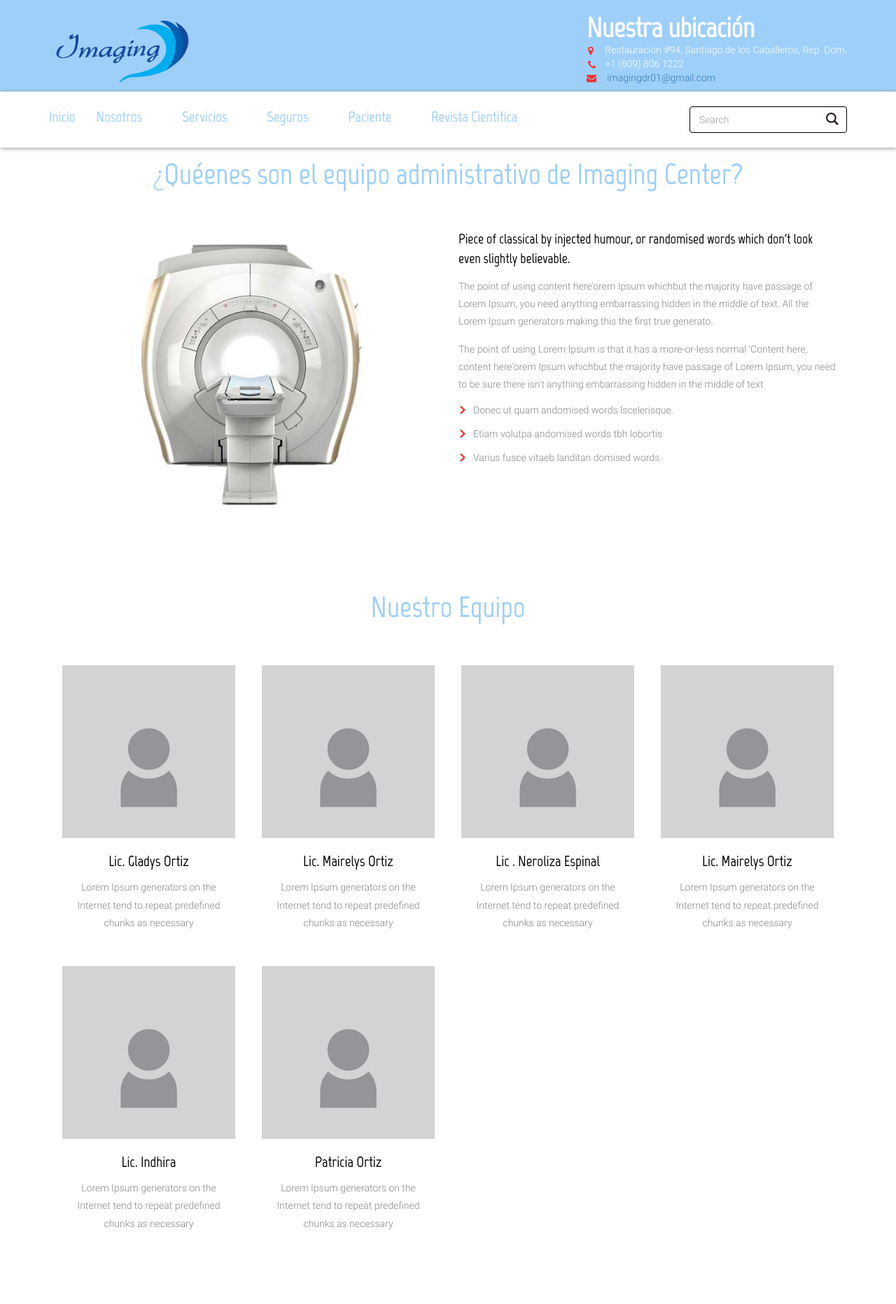
After one commit to rramoso/imagingcenter, a Django app: page /administrativo in a window 1280 px wide. The commit adds this page. Shown: the top 1864 px of the page at 70% size. Run offline with Django 3.2, Linux system fonts and the light colour scheme; some libraries are stand-ins or nearby versions.

Commit message:
Changes on the Nav Bar and adding admin and doctors pages

```diff
--- a/apps/home/static/home/css/style.css
+++ b/apps/home/static/home/css/style.css
@@ -1848,3 +1848,41 @@ h1.t-button,h2.t-button,h3.t-button,h4.t-button,h5.t-button {
 	}
 }
 /*--//responsive-design---*/
+
+/* Dropdown menu */
+.dropbtn {
+    /* background-color: #4CAF50; */
+    color: white;
+    /* padding: 16px; */
+    /* font-size: 16px; */
+    border: none;
+}
+
+.dropdown {
+    position: relative;
+    display: inline-block;
+}
+
+.dropdown-content {
+    display: none;
+    position: absolute;
+    background-color: #ffff;
+    min-width: 160px;
+    box-shadow: 0px 8px 16px 0px rgba(0,0,0,0.2);
+    z-index: 1;
+}
+
+.dropdown-content a {
+    color: black;
+    padding: 12px 16px;
+    text-decoration: none;
+    display: block;
+}
+
+.dropdown-content a:hover {background-color: #ddd;}
+
+.dropdown:hover .dropdown-content {display: block;}
+
+.dropdown:hover .dropbtn {
+	/* background-color: #3e8e41; */
+}
--- /dev/null
+++ b/apps/home/templates/administrativo.html
@@ -0,0 +1,164 @@
+{% extends 'base.html' %}
+{% load staticfiles %}
+
+{%block mainContent %}
+	<div class="about">
+		<div class="container">
+			<h3>&iquest;Qu&eacute;enes son el equipo administrativo de Imaging Center?</h3>
+			<div class="about-text">
+				<div class="col-md-6 about-text-left">
+					<img src="{% static 'home/images/MRI Scan.jpg' %}" class="img-responsive" alt=""/>
+				</div>
+				<div class="col-md-6 about-text-right">
+					<h4>Piece of classical by injected humour, or randomised words which don't look even slightly believable.</h4>
+					<p>The point of using content here'orem Ipsum whichbut the majority have  passage of Lorem Ipsum, you need
+						anything embarrassing hidden in the middle of text. All the Lorem Ipsum generators making this the first true generato.</p>
+					<p>The point of using Lorem Ipsum is that it has a more-or-less normal 'Content here, content here'orem Ipsum whichbut the majority have  passage of Lorem Ipsum, you need to be sure there isn't
+						anything embarrassing hidden in the middle of text</p>
+					<ul>
+						<li><a href="#">Donec ut quam andomised words lscelerisque.</a></li>
+						<li><a href="#">Etiam volutpa andomised words tbh lobortis</a></li>
+						<li><a href="#">Varius fusce vitaeb landitan domised words.</a></li>
+					</ul>
+				</div>
+				<div class="clearfix"> </div>
+			</div>
+		</div>
+		<div class="about-team">
+			<h3>Nuestro Equipo</h3>
+			<div class="container">
+				<div class="row team-row">
+					<div class="col-sm-6 col-md-3 team-grids">
+						<div class="thumbnail team-thmnl">
+							<img src="{% static 'home/images/person-placeholder.png' %}" alt="...">
+							<div class="caption">
+								<h4><a href="#">Lic. Gladys Ortiz</a></h4>
+								<p>Lorem Ipsum generators on the Internet tend to repeat predefined chunks as necessary</p>
+							</div>
+						</div>
+					</div>
+					<div class="col-sm-6 col-md-3 team-grids">
+						<div class="thumbnail team-thmnl">
+							<img src="{% static 'home/images/person-placeholder.png' %}" alt="...">
+							<div class="caption">
+								<h4><a href="#">Lic. Mairelys Ortiz</a></h4>
+								<p>Lorem Ipsum generators on the Internet tend to repeat predefined chunks as necessary</p>
+							</div>
+						</div>
+					</div>
+					<div class="col-sm-6 col-md-3 team-grids">
+						<div class="thumbnail team-thmnl">
+							<img src="{% static 'home/images/person-placeholder.png' %}" alt="...">
+							<div class="caption">
+								<h4><a href="#">Lic . Neroliza Espinal </a></h4>
+								<p>Lorem Ipsum generators on the Internet tend to repeat predefined chunks as necessary</p>
+							</div>
+						</div>
+					</div>
+					<div class="col-sm-6 col-md-3 team-grids">
+						<div class="thumbnail team-thmnl">
+							<img src="{% static 'home/images/person-placeholder.png' %}" alt="...">
+							<div class="caption">
+								<h4><a href="#">Lic. Mairelys Ortiz</a></h4>
+								<p>Lorem Ipsum generators on the Internet tend to repeat predefined chunks as necessary</p>
+							</div>
+						</div>
+					</div>
+          <div class="col-sm-6 col-md-3 team-grids">
+						<div class="thumbnail team-thmnl">
+							<img src="{% static 'home/images/person-placeholder.png' %}" alt="...">
+							<div class="caption">
+								<h4><a href="#">Lic. Indhira</a></h4>
+								<p>Lorem Ipsum generators on the Internet tend to repeat predefined chunks as necessary</p>
+							</div>
+						</div>
+					</div>
+          <div class="col-sm-6 col-md-3 team-grids">
+						<div class="thumbnail team-thmnl">
+							<img src="{% static 'home/images/person-placeholder.png' %}" alt="...">
+							<div class="caption">
+								<h4><a href="#">Patricia Ortiz</a></h4>
+								<p>Lorem Ipsum generators on the Internet tend to repeat predefined chunks as necessary</p>
+							</div>
+						</div>
+					</div>
+					<div class="clearfix"> </div>
+				</div>
+			</div>
+		</div>
+		<div class="about-team">
+			<h3>Nuestro Local</h3>
+			<div class="container">
+				<div class="row team-row">
+					<div class="col-sm-6 col-md-3 team-grids">
+						<div class="thumbnail team-thmnl">
+							<img src="{% static 'home/images/picture-placeholder.png' %}" alt="...">
+						</div>
+					</div>
+					<div class="col-sm-6 col-md-3 team-grids">
+						<div class="thumbnail team-thmnl">
+							<img src="{% static 'home/images/picture-placeholder.png' %}" alt="...">
+
+						</div>
+					</div>
+					<div class="col-sm-6 col-md-3 team-grids">
+						<div class="thumbnail team-thmnl">
+							<img src="{% static 'home/images/picture-placeholder.png' %}" alt="...">
+						</div>
+					</div>
+					<div class="col-sm-6 col-md-3 team-grids">
+						<div class="thumbnail team-thmnl">
+							<img src="{% static 'home/images/picture-placeholder.png' %}" alt="...">
+						</div>
+					</div>
+					<div class="clearfix"> </div>
+				</div>
+			</div>
+		</div>
+		<div class="about-skills">
+			<div class="container">
+				<h3>Nosotros</h3>
+				<div class="about-choose">
+					<div class="col-md-4 about-choose-info">
+						<h4>Certificaciones</h4>
+						<ul>
+							<li><a href="#">Donec ut quam ligula feugiat scelerisque.</a></li>
+							<li><a href="#">Etiam volutpat tortor quis nibh lobortis</a></li>
+							<li><a href="#">Fusce vitae dolor vitae blandit varius.</a></li>
+							<li><a href="#">Proin commodo metus sed nisi lobortis.</a></li>
+							<li><a href="#">Nunc volutpat neque vel augue interdum,</a></li>
+							<li><a href="#">condimentum fringilla justo lobortis.</a></li>
+							<li><a href="#">Vivamus consequat dolor ac est congue.</a></li>
+						</ul>
+					</div>
+					<div class="col-md-4 about-choose-info">
+						<h4>Nuestras habilidades</h4>
+						<ul>
+							<li><a href="#">Donec ut quam ligula feugiat scelerisque.</a></li>
+							<li><a href="#">Etiam volutpat tortor quis nibh lobortis</a></li>
+							<li><a href="#">Fusce vitae dolor vitae blandit varius.</a></li>
+							<li><a href="#">Proin commodo metus sed nisi lobortis.</a></li>
+							<li><a href="#">Nunc volutpat neque vel augue interdum,</a></li>
+							<li><a href="#">condimentum fringilla justo lobortis.</a></li>
+							<li><a href="#">Vivamus consequat dolor ac est congue.</a></li>
+						</ul>
+					</div>
+					<div class="col-md-4 about-choose-info">
+						<h4>Nuestras tecnologia</h4>
+						<ul>
+							<li><a href="#">Donec ut quam ligula feugiat scelerisque.</a></li>
+							<li><a href="#">Etiam volutpat tortor quis nibh lobortis</a></li>
+							<li><a href="#">Fusce vitae dolor vitae blandit varius.</a></li>
+							<li><a href="#">Proin commodo metus sed nisi lobortis.</a></li>
+							<li><a href="#">Nunc volutpat neque vel augue interdum,</a></li>
+							<li><a href="#">condimentum fringilla justo lobortis.</a></li>
+							<li><a href="#">Vivamus consequat dolor ac est congue.</a></li>
+						</ul>
+					</div>
+					<div class="clearfix"> </div>
+				</div>
+			</div>
+		</div>
+
+	</div>
+{%endblock%}
--- a/apps/home/templates/base.html
+++ b/apps/home/templates/base.html
@@ -29,7 +29,7 @@
 			<div class="container" style="padding-bottom:10px;">
 				<div class="header-logo">
 					<a href="/">
-						<img style="max-height: 100px;" src="{% static 'home/images/LOGO 30.jpg' %}" alt="logo"/>
+						<img style="max-height: 100px;" src="{% static 'home/images/home-logo.png' %}" alt="logo"/>
 					</a>
 				</div>
 				<div class="header-info">
@@ -37,7 +37,7 @@
 					<ul>
 						<li><span></span>Restauración #94, Santiago de los Caballeros, Rep. Dom.</li>
 						<li><span class="ph-no"></span>+1 (809) 806 1222</li>
-						<li><span class="mail"></span><a href="mailto:example@mail.com">mail@example.com</a></li>
+						<li><span class="mail"></span><a href="imagingdr01@gmail.com">imagingdr01@gmail.com</a></li>
 					</ul>
 				</div>
 				<div class="clearfix"> </div>
@@ -51,10 +51,19 @@
 						<span class="menu-icon"><img  src="{% static 'home/images/menu-icon.png' %}" alt=""/></span>
 						<ul class="nav1">
 							<li><a href="{% url 'home' %}"><span data-hover="Inicio">Inicio</span></a></li>
-							<li><a href="{% url 'about' %}"> <span data-hover="Nosotros">Nosotros</span></a></li>
-							<li><a href="{% url 'pacient' %}"> <span data-hover="Paciente">Paciente</span></a></li>
+							<div class="dropdown">
+							  <li> <a href="#"> <span data-hover="Nosotros">Nosotros</span></a></li>
+							  <div class="dropdown-content">
+							    <a href="{% url 'admin' %}#">Administracion</a>
+							    <a href="{% url 'doctors' %}#">Medicos</a>
+							    <a href="#">Tecnicos</a>
+							  </div>
+							</div>
 							<li><a href="{% url 'services' %}"> <span data-hover="Servicios">Servicios</span></a></li>
 							<li><a href="{% url 'pacient' %}#insurence"> <span data-hover="Seguros">Seguros</span></a></li>
+							<li><a href="{% url 'pacient' %}"> <span data-hover="Paciente">Paciente</span></a></li>
+							<li><a href="{% url 'home' %}"> <span data-hover="Reportes Cientifica">Revista Cientifica</span></a></li>
+
 							<!-- <li><a href="news.html"> <span data-hover="Noticias">Noticias</span></a></li>
 							<li><a href="contact.html"> <span data-hover="Contactanos">Contactanos</span></a></li> -->
 						</ul>
--- a/apps/home/urls.py
+++ b/apps/home/urls.py
@@ -5,7 +5,8 @@ from .views import *
 
 urlpatterns = [
 	url(r'^$', Home.as_view(), name='home'),
-	url(r'^nosotros$', About.as_view(), name='about'),
+	url(r'^administrativo$', Admins.as_view(), name='admin'),
+	url(r'^medicos$', Doctors.as_view(), name='doctors'),
 	url(r'^servicios$', Services.as_view(), name='services'),
 	url(r'^servicio$', Service.as_view(), name='service'),
 	url(r'^paciente$', Patient.as_view(), name='pacient'),
--- a/apps/home/views.py
+++ b/apps/home/views.py
@@ -8,11 +8,21 @@ class Home(View):
 
 		return render(request, "index.html",{})
 
-class About(View):
+class Doctors(View):
 
 	def get(self, request):
 
-		return render(request, "about.html",{})
+		return render(request, "medicos.html",{})
+
+
+class Admins(View):
+
+	def get(self, request):
+
+		return render(request, "administrativo.html",{})
+
+
+
 
 class Services(View):
 
```
Also changed, not shown: apps/home/templates/index.html (+6 -6 lines), apps/home/templates/medicos.html (added, +155 -0 lines), apps/home/static/home/images/home-logo.png (added).
